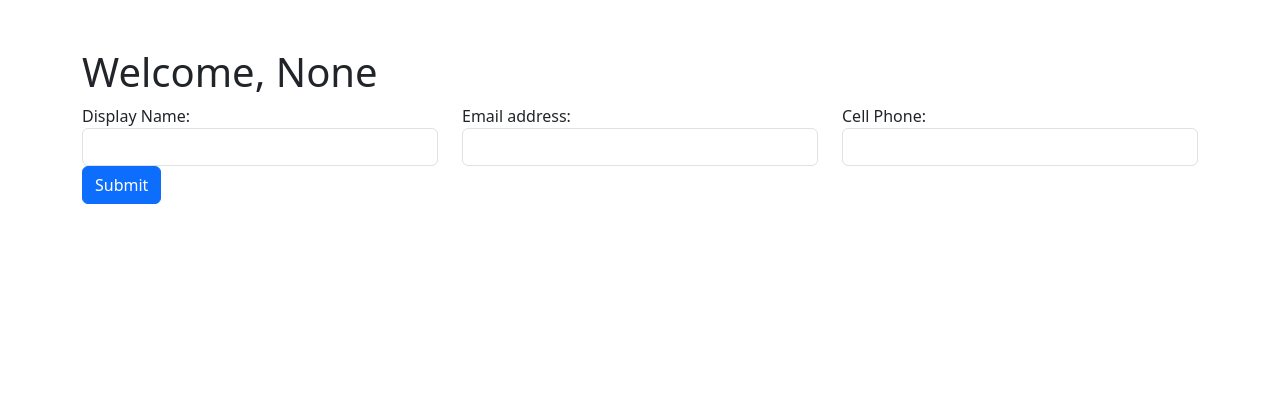
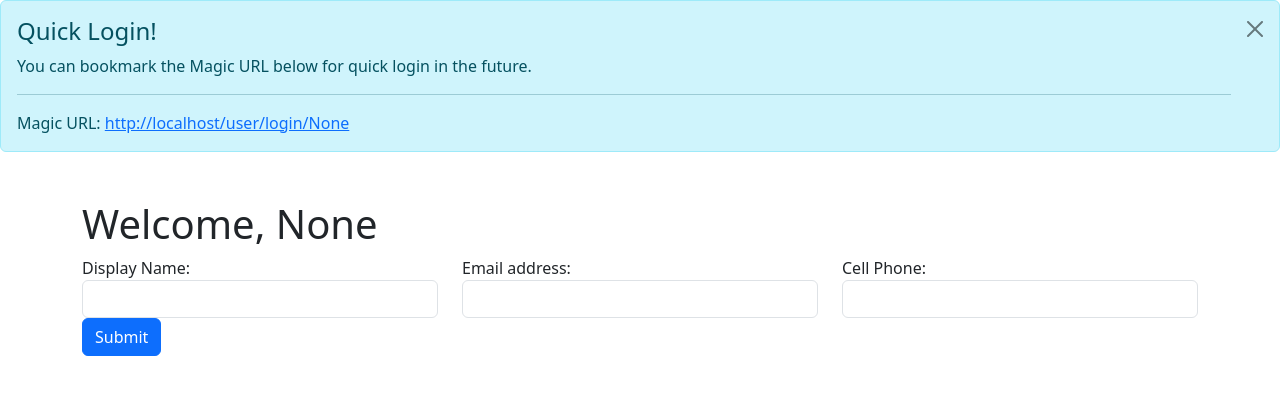
Before and after one commit to brandonleon/OpenRSVP, a FastAPI app: page /user in a window 1280 px wide. Shown: the part 56-451 px from the top of the page. Run offline with FastAPI, Linux system fonts and the light colour scheme; data that the repository does not hold is empty.

Commit message:
Update main.py to order events by start_datetime and add redirects
Enhance get_user.html with a quick login alert displaying a Magic URL for future quick login access.

```diff
--- a/main.py
+++ b/main.py
@@ -158,7 +158,11 @@ async def view_events(
     usr = session.get(People, user_id) or {"user_id": user_id}
     base_statement = select(Events).where(Events.user_id == user_id)
     statement = (
-        select(Events).where(Events.user_id == user_id).offset(offset).limit(limit)
+        select(Events)
+        .where(Events.user_id == user_id)
+        .order_by(Events.start_datetime)
+        .offset(offset)
+        .limit(limit)
     )
     events = session.exec(statement).all()
     # Get count of all events owned by the user
@@ -224,6 +228,11 @@ async def update_user(
     return RedirectResponse(url="/user", status_code=303)
 
 
+@app.get("/user/login/{user_id}", response_class=HTMLResponse, name="user_login")
+async def user_login():
+    return RedirectResponse(url="/", status_code=303)
+
+
 if __name__ == "__main__":
     import uvicorn
 
--- a/templates/get_user.html
+++ b/templates/get_user.html
@@ -10,7 +10,13 @@
 
   <body>
     {% include '_navbar.html' %}
-
+    <div class="alert alert-info alert-dismissible fade show" role="alert">
+      <h4 class="alert-heading">Quick Login!</h4>
+      <p>You can bookmark the Magic URL below for quick login in the future.</p>
+        <hr>
+        <p class="mb-0">Magic URL: <a href="{{ request.url_for('root') }}user/login/{{ usr.user_id }}">{{ request.url_for('root') }}user/login/{{ usr.user_id }}</a></p>
+      <button type="button" class="btn-close" data-bs-dismiss="alert" aria-label="Close"></button>
+    </div>
     <div class="container mt-5">
         <h1>Welcome, {% if usr.display_name %}{{ usr.display_name }}
             {% elif usr.email %}{{ usr.email }}
```
